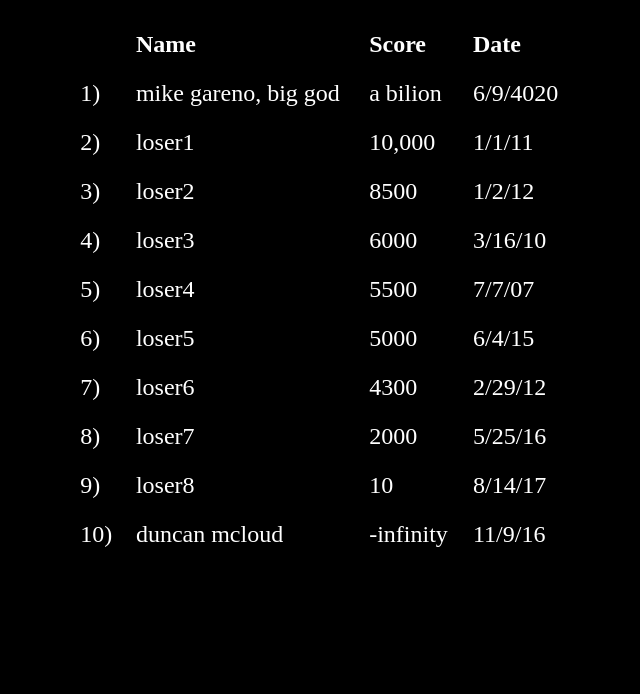
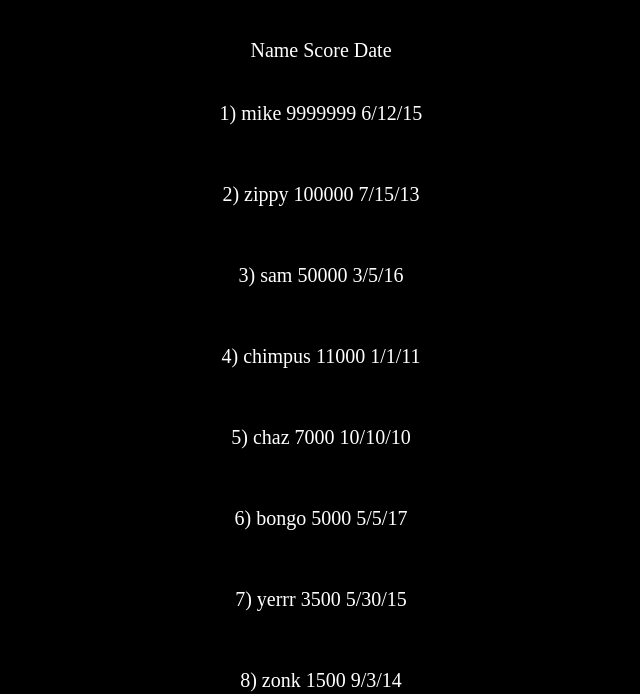
Before and after one commit to MaristGormanly/mguarino-project, a website: page client/views/topten.html in a window 1280 px wide. Shown: the part 269-963 px from the top of the page, without its empty margins (319-959 px from the left). Before the commit the page ends 922 px from the top, so only its background shows below. Drawn offline with Linux system fonts and the light colour scheme; files whose address does not match are found by name.

Commit message:
Added Top Ten functionality

```diff
--- a/client/public/css/topten.css
+++ b/client/public/css/topten.css
@@ -8,16 +8,9 @@ h1 {
 	color: white;
 	text-decoration: underline;
 }
-table {
-	width: 40%;
+p {
 	color: white;
-	font-size: 18pt;
-}
-th, td {
-	padding: 10px;
-}
-th {
-	text-align: left;
+	font-size: 15pt;
 }
 h2 {
 	color: white;
--- a/client/public/js/mainmenu.js
+++ b/client/public/js/mainmenu.js
@@ -1,5 +1,7 @@
 document.addEventListener("keypress", function(event) {
 	if(event.keyCode == 51) {
 		window.location = "topten"
+	} else if(event.keyCode == 49) {
+		window.location = "trail"
 	}
 })
--- a/client/public/js/topten.js
+++ b/client/public/js/topten.js
@@ -1,4 +1,33 @@
 window.onload = text;
+function player(playerName, playerScore, playerDate) {
+	this.name = playerName;
+	this.score = playerScore;
+	this.date = playerDate;
+}
+var mike = new player("mike", 9999999, "6/12/15");
+var duncan = new player("duncan", -10, "4/5/16");
+var bongo = new player("bongo", 5000, "5/5/17");
+var chimpus = new player("chimpus", 11000, "1/1/11");
+var zonk = new player("zonk", 1500, "9/3/14");
+var chaz = new player("chaz", 7000, "10/10/10");
+var chris = new player("chris crawley", 0, "4/20/69");
+var sam = new player("sam", 50000, "3/5/16");
+var zippy = new player("zippy", 100000, "7/15/13");
+var yerrr = new player("yerrr", 3500, "5/30/15");
+var playerList = [mike, duncan, bongo, chimpus, zonk, chaz, chris, sam, zippy, yerrr];
+playerList.sort(function(a,b) {
+	return b.score - a.score;
+});
+document.getElementById("scoreOne").innerHTML += Object.values(playerList[0]).join(" ");
+document.getElementById("scoreTwo").innerHTML += Object.values(playerList[1]).join(" ");
+document.getElementById("scoreThree").innerHTML += Object.values(playerList[2]).join(" ");
+document.getElementById("scoreFour").innerHTML += Object.values(playerList[3]).join(" ");
+document.getElementById("scoreFive").innerHTML += Object.values(playerList[4]).join(" ");
+document.getElementById("scoreSix").innerHTML += Object.values(playerList[5]).join(" ");
+document.getElementById("scoreSeven").innerHTML += Object.values(playerList[6]).join(" ");
+document.getElementById("scoreEight").innerHTML += Object.values(playerList[7]).join(" ");
+document.getElementById("scoreNine").innerHTML += Object.values(playerList[8]).join(" ");
+document.getElementById("scoreTen").innerHTML += Object.values(playerList[9]).join(" ");
 var text = function fadeText() {
 	$('h2').fadeOut(500);
 	$('h2').fadeIn(500);
--- a/client/views/topten.html
+++ b/client/views/topten.html
@@ -4,82 +4,25 @@
 		<title>TopTen</title>
 		<script src="js/jquery/dist/jquery.min.js"></script>
 		<script src = "/js/global.js"></script>
-		<script src = "/js/topten.js"></script>
 		<link rel = "stylesheet" href = "/css/global.css" type = "text/css"/>
 		<link rel = "stylesheet" href = "/css/topten.css" type = "text/css"/>
 	</head>
 <body>
 	<img src = "/images/titleimage.png" height = 200px width = 500px/>
 	<h1>Oragon's trail top 10 most good</h1>
-	<table>
-		<tr>
-			<th></th>
-			<th>Name</th>
-			<th>Score</th>
-			<th>Date</th>
-		</tr>
-		<tr>
-			<td>1)</td>
-			<td>mike gareno, big god</td>
-			<td>a bilion</td>
-			<td>6/9/4020</td>
-		</tr>
-		<tr>
-			<td>2)</td>
-			<td>loser1</td>
-			<td>10,000</td>
-			<td>1/1/11</td>
-		</tr>
-		<tr>
-			<td>3)</td>
-			<td>loser2</td>
-			<td>8500</td>
-			<td>1/2/12</td>
-		</tr>
-		<tr>
-			<td>4)</td>
-			<td>loser3</td>
-			<td>6000</td>
-			<td>3/16/10</td>
-		</tr>
-		<tr>
-			<td>5)</td>
-			<td>loser4</td>
-			<td>5500</td>
-			<td>7/7/07</td>
-		</tr>
-		<tr>
-			<td>6)</td>
-			<td>loser5</td>
-			<td>5000</td>
-			<td>6/4/15</td>
-		</tr>
-		<tr>
-			<td>7)</td>
-			<td>loser6</td>
-			<td>4300</td>
-			<td>2/29/12</td>
-		</tr>
-		<tr>
-			<td>8)</td>
-			<td>loser7</td>
-			<td>2000</td>
-			<td>5/25/16</td>
-		</tr>
-		<tr>
-			<td>9)</td>
-			<td>loser8</td>
-			<td>10</td>
-			<td>8/14/17</td>
-		</tr>
-		<tr>
-			<td>10)</td>
-			<td>duncan mcloud</td>
-			<td>-infinity</td>
-			<td>11/9/16</td>
-		</tr>
-	</table>
-	<br>
+	<p id = "header">Name Score Date</p>
+	<p id = "scoreOne">1) </p><br />
+	<p id = "scoreTwo">2) </p><br />
+	<p id = "scoreThree">3) </p><br />
+	<p id = "scoreFour">4) </p><br />
+	<p id = "scoreFive">5) </p><br />
+	<p id = "scoreSix">6) </p><br />
+	<p id = "scoreSeven">7) </p><br />
+	<p id = "scoreEight">8) </p><br />
+	<p id = "scoreNine">9) </p><br />
+	<p id = "scoreTen">10) </p><br />
+	<br />
 	<h2>PRESS SPACE TO RETURN TO MAIN MENU</h2>
+	<script src = "/js/topten.js"></script>
 </body>
 </html>
```
